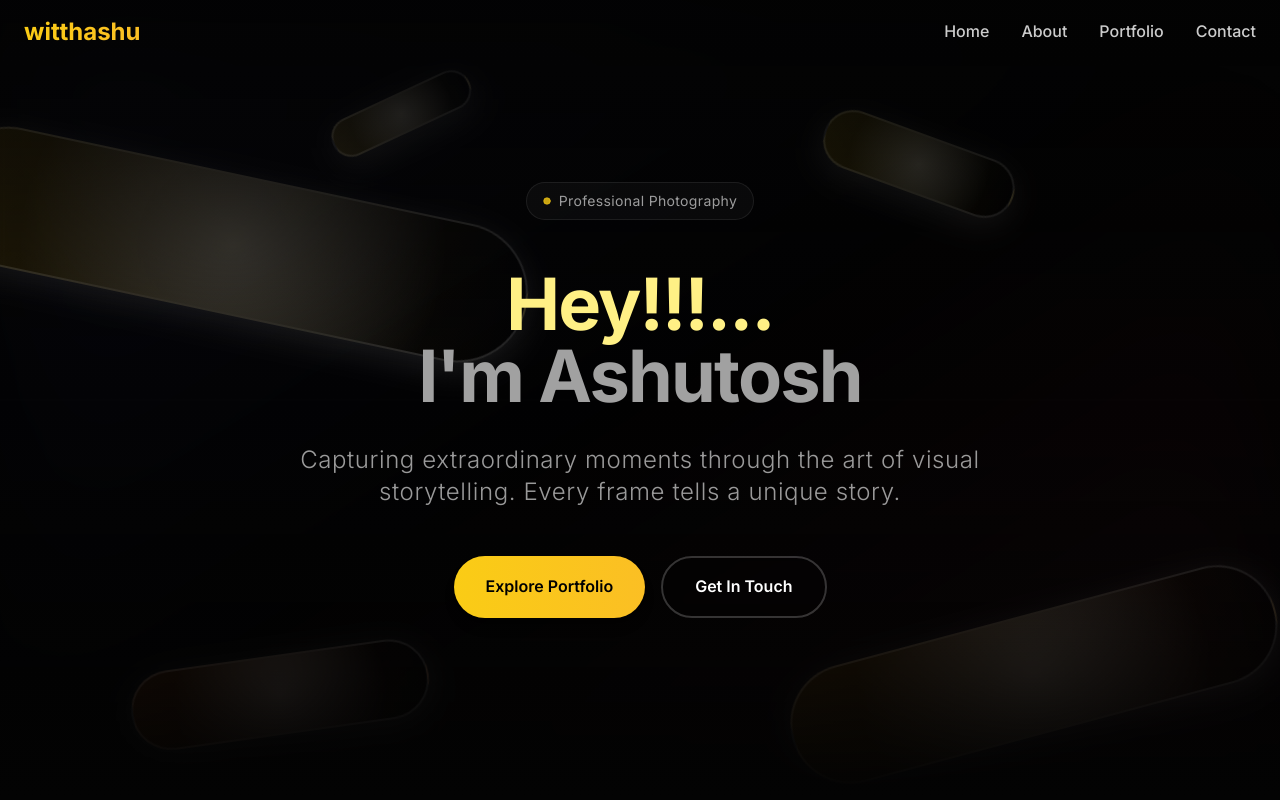
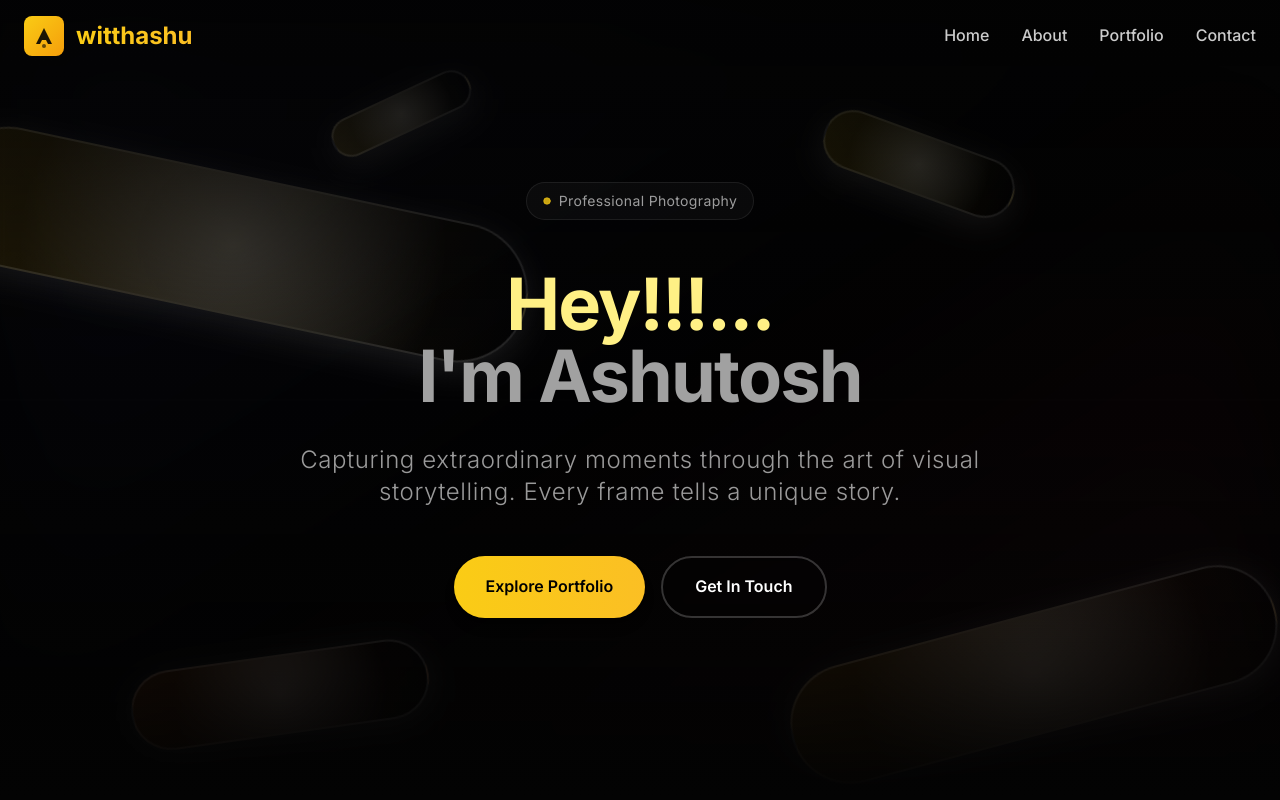
Before and after one commit to dev0jha/AshuPortfolio, a React (Vite) app: page / in a window 1280 px wide. Shown: the top 800 px of the page. Built offline with nearby package versions, Linux system fonts and the light colour scheme.

Commit message:
Add logo

```diff
--- a/src/components/Header.tsx
+++ b/src/components/Header.tsx
@@ -1,5 +1,23 @@
 import React, { useState, useEffect } from 'react';
 import { Menu, X } from 'lucide-react';
+
+const Logo = () => (
+  <svg width="40" height="40" viewBox="0 0 40 40" fill="none" xmlns="http://www.w3.org/2000/svg">
+    <defs>
+      <linearGradient id="logoGradient" x1="0%" y1="0%" x2="100%" y2="100%">
+        <stop offset="0%" stopColor="#facc15" />
+        <stop offset="100%" stopColor="#f59e0b" />
+      </linearGradient>
+    </defs>
+    <rect width="40" height="40" rx="8" fill="url(#logoGradient)" />
+    <path
+      d="M12 28L20 12L28 28H24L22 24H18L16 28H12ZM19 20L21 16L23 20H19Z"
+      fill="#030303"
+      fillOpacity="0.9"
+    />
+    <circle cx="20" cy="30" r="2" fill="#030303" fillOpacity="0.6" />
+  </svg>
+);
 
 const Header: React.FC = () => {
   const [isOpen, setIsOpen] = useState(false);
@@ -26,9 +44,13 @@ const Header: React.FC = () => {
     }`}>
       <nav className="container mx-auto px-6 py-4">
         <div className="flex items-center justify-between">
-          <div className="text-2xl font-bold bg-gradient-to-r from-yellow-400 to-amber-400 bg-clip-text text-transparent">
-            witthashu
+          <div className="flex items-center space-x-3">
+            <Logo />
+            <div className="text-2xl font-bold bg-gradient-to-r from-yellow-400 to-amber-400 bg-clip-text text-transparent">
+              witthashu
+            </div>
           </div>
+
           <div className="hidden md:flex space-x-8">
             {navItems.map((item) => (
               <a
@@ -40,6 +62,7 @@ const Header: React.FC = () => {
               </a>
             ))}
           </div>
+
           <button
             className="md:hidden text-white"
             onClick={() => setIsOpen(!isOpen)}
@@ -47,6 +70,7 @@ const Header: React.FC = () => {
             {isOpen ? <X size={24} /> : <Menu size={24} />}
           </button>
         </div>
+
         {isOpen && (
           <div className="md:hidden absolute top-full left-0 w-full bg-[#030303]/95 backdrop-blur-sm border-b border-white/10">
             <div className="flex flex-col space-y-4 px-6 py-4">
```
